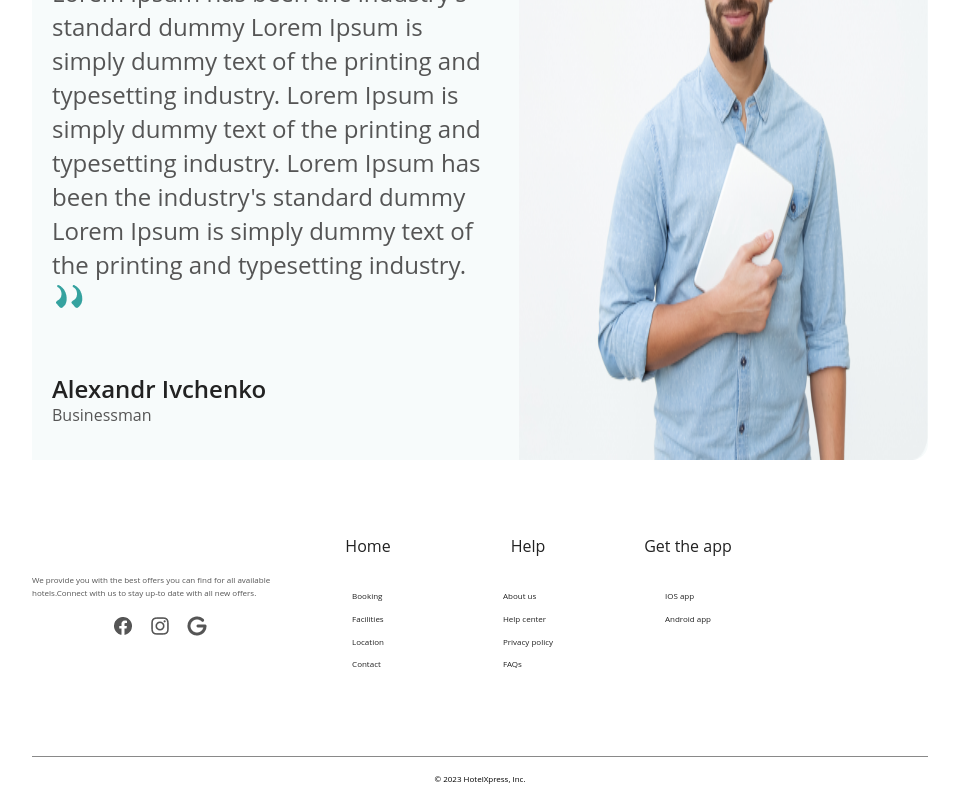
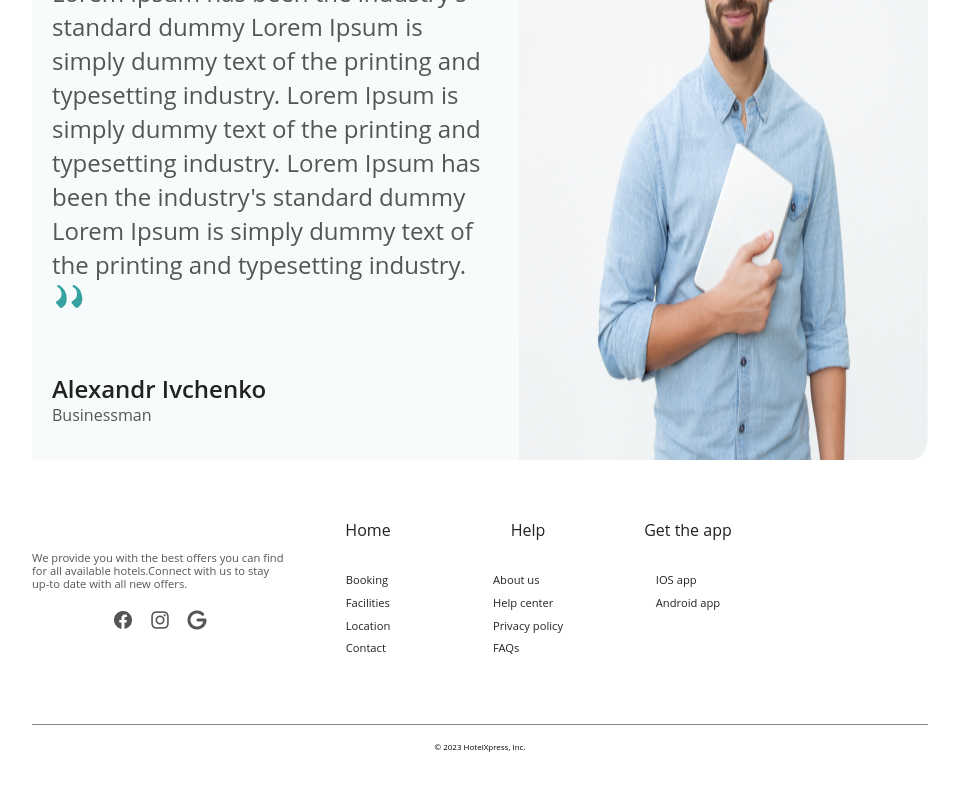
Before and after one commit to anwarkh0/Codi-NWC-Grp2-FirstProject-FrontEnd, a React (Create React App) app in the folder client/: page / in a window 1280 px wide. Shown: the part 1394-2194 px from the top of the page, without its empty margins (160-1119 px from the left). After the commit the page ends 2162 px from the top, so only its background shows below. Built offline with nearby package versions, Linux system fonts and the light colour scheme.

Commit message:
fixed rooms page

```diff
--- a/client/src/components/Rooms/Rooms.js
+++ b/client/src/components/Rooms/Rooms.js
@@ -109,6 +109,7 @@
             </ul>
           </div>
         </div>
+
         <div className={roomsModule.gridView}>
           {!isLoading && data ? (
             data.map((room, index) => {
--- a/client/src/components/Rooms/rooms.module.css
+++ b/client/src/components/Rooms/rooms.module.css
@@ -49,8 +49,8 @@
     background: var(--White, #FFF);
     padding: 10px;
     position: absolute;
-    right: 45px;
-    top: 6rem;
+    right: 15rem;
+    top: 10rem;
 
 }
 
@@ -91,10 +91,9 @@
     color: #555555;
 }
 
-
 .gridView {
     display: grid;
-    grid-template-columns: repeat(auto-fill, minmax(300px, 0.3fr));
+    grid-template-columns: repeat(auto-fill, minmax(350px, 1fr));
     grid-template-rows: 0.25fr 0.25fr;
     column-gap: 4rem;
     row-gap: 4rem;
@@ -103,7 +102,7 @@
 }
 
 .wrapper {
-    width: 100vw;
+    width: 100%;
     height: auto;
 }
 .loading{
--- a/client/src/components/Testimonials/testimonials.module.css
+++ b/client/src/components/Testimonials/testimonials.module.css
@@ -53,7 +53,7 @@
     grid-area:left
 }
 
-@media ( max-width:1000px){
+@media ( max-width:1024px){
     .testimonials{
         display: grid;
         grid-template-areas: 'img' 'left';
--- a/client/src/layouts/NavBar/NavBar.module.css
+++ b/client/src/layouts/NavBar/NavBar.module.css
@@ -9,7 +9,7 @@
 }
 
 .navBar {
-    width: 100vw;
+    width: 100%;
     margin: 0 auto;
     padding: 10px 0;
     display: flex;
--- a/client/src/layouts/footer/footer.module.css
+++ b/client/src/layouts/footer/footer.module.css
@@ -3,7 +3,7 @@
     grid-template-columns: 0.2fr 0.25fr 0.25fr 0.25fr;
     width: 70vw;
     margin: 2rem auto;
-    padding: 2rem;
+    padding: 1rem;
 }
 .desc{
     display: flex;
@@ -15,7 +15,7 @@
 .text{
     color: var(--gray1, #555);
     font-family: Open Sans;
-    font-size: 0.5rem;
+    font-size: 0.7rem;
     font-style: normal;
     font-weight: 400;
     line-height: 0.8rem;
@@ -48,7 +48,7 @@
 .helpitems, .homeitems, .appitems{
     color: var(--dark-gray, #222);
     font-family: Open Sans;
-    font-size: 0.5rem;
+    font-size: 0.7rem;
     font-style: normal;
     font-weight: 400;
     line-height: 0.8rem;
```
